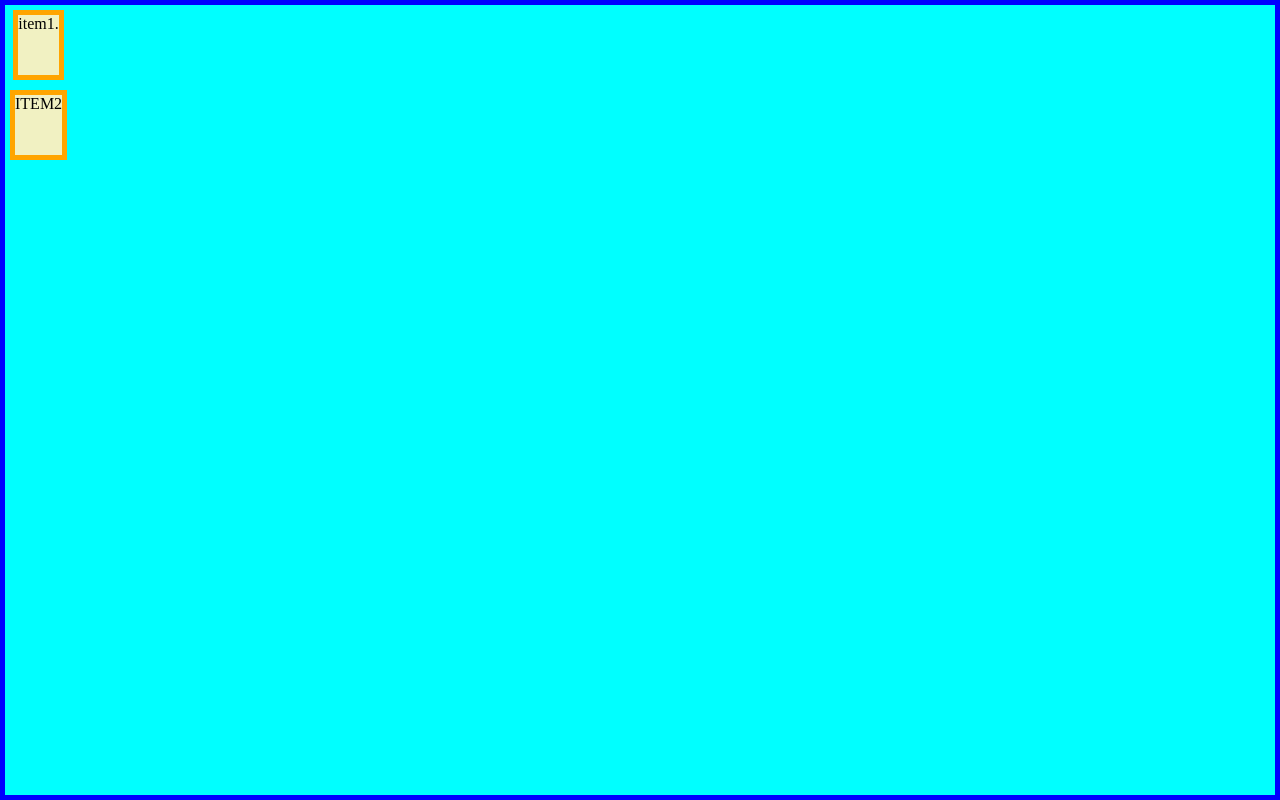
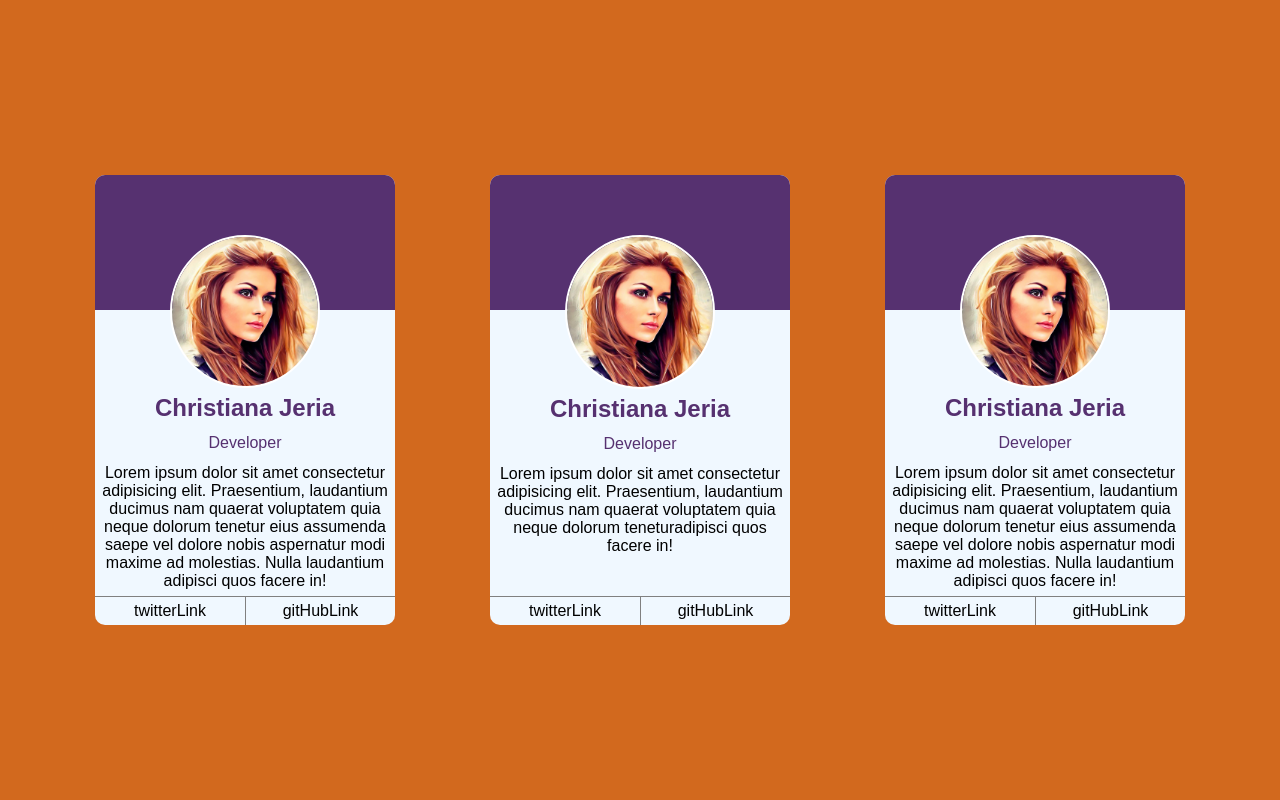
Before and after one commit to dmitriyPruss/lesson7, a plain HTML site: page index.html in a window 1280 px wide. Drawn offline with Linux system fonts and the light colour scheme.

Commit message:
second commit

```diff
--- a/css/styles.css
+++ b/css/styles.css
@@ -1,38 +1,84 @@
+body{
+    --card-width: 300px;
+    --main-color: rgb(86,49,112);
+}
+
 *{
     box-sizing: border-box;
     margin:0;
     padding:0;
-}
-
-.parent{
-    border: 5px solid blue;
-    background-color: aqua;
-    height: 100vh;
+    font-family: sans-serif;
 }
 
 .flexContainer{
+    height:100vh;
+    background-color: chocolate;
+
     display: flex;
-    justify-content: flex-start;
+    justify-content: space-evenly;
     align-items: center;
-    /* flex-direction: row-reverse; */
-    /* flex-wrap: wrap;  */
-    flex-flow: column wrap;
-    align-content: flex-start;
 }
 
-.child{
-    border: 5px solid orange;
-    background-color: rgb(241,241,194);
-    margin: 5px;
-    /* min-width: 250px;
-    max-width: 350px; */
-    /* width: 555px; */
-    /* height:150px; */
+.cardContainer{
+    width: var(--card-width);
+    height: calc(var(--card-width) * 1.5);
+    background-color: aliceblue;
+    border-radius: 10px;
+    overflow: hidden;
+    display: flex;
+    flex-direction: column;
+    align-items: center;
 }
 
-.flexContainer > div{
-    flex-basis: 70px;
-    /* white-space: nowrap; */
-    /* flex-shrink: 1; */
-    /* flex-grow: 1; */
+.topCardBackground{
+    background-color: var(--main-color);
+    width: 100%;
+    height: calc(var(--card-width) * 0.45);
 }
+
+.userProfileImage{
+    width: calc(var(--card-width) * 0.5);
+    /* height: calc(var(--card-width) * 0.5); */
+    border-radius: 50%;
+    border: 2px solid white;
+    margin-top: calc(var(--card-width) * (-0.25));
+    overflow: hidden;
+}
+
+.userProfileImage > img{
+    object-fit: cover;
+    width:100%;
+    height: 100%;
+}
+
+.userName, .userPosition{
+    color: var(--main-color);
+    padding: 6px;
+}
+
+.userPosition{
+    color: var(--main-color);
+    padding: 6px;
+}
+
+.userInfo{
+    padding: 6px;
+    text-align: center;
+}
+
+.socialLinks{
+    margin-top: auto;
+    display: flex;
+    width: 100%;
+}
+
+.socialLinks > div{
+    width: 50%;
+    padding: 5px;
+    border-top: 1px solid grey;
+    text-align: center;
+}
+
+.gitHubLink{
+    border-left: 1px solid grey;
+}
--- a/index.html
+++ b/index.html
@@ -9,9 +9,64 @@
 </head>
 <body>
     <!-- .flexContainer.parent>(.flexItem.child{ITEM$})*10 -->
-    <div class="flexContainer parent">
-        <div class="flexItem1 child">item1.</div>
-        <div class="flexItem2 child">ITEM2</div>
-    </div>
+   <div class="flexContainer">
+        <div class="cardContainer">
+            <div class="topCardBackground"></div>
+            <div class="userProfileImage">
+                <img src="./imgs/11.jpeg" alt="Christiana Jeria">
+            </div>
+            <div class="userName">
+                <h2>Christiana Jeria</h2>
+            </div>
+            <div class="userPosition">
+                <span>Developer</span>
+            </div>
+            <div class="userInfo">
+                <p>Lorem ipsum dolor sit amet consectetur adipisicing elit. Praesentium, laudantium ducimus nam quaerat voluptatem quia neque dolorum tenetur eius assumenda saepe vel dolore nobis aspernatur modi maxime ad molestias. Nulla laudantium adipisci quos facere in!</p>
+            </div>
+            <div class="socialLinks">
+                <div class="twitter">twitterLink</div>
+                <div class="gitHubLink">gitHubLink</div>
+            </div>
+        </div>
+        <div class="cardContainer">
+            <div class="topCardBackground"></div>
+            <div class="userProfileImage">
+                <img src="./imgs/11.jpeg" alt="Christiana Jeria">
+            </div>
+            <div class="userName">
+                <h2>Christiana Jeria</h2>
+            </div>
+            <div class="userPosition">
+                <span>Developer</span>
+            </div>
+            <div class="userInfo">
+                <p>Lorem ipsum dolor sit amet consectetur adipisicing elit. Praesentium, laudantium ducimus nam quaerat voluptatem quia neque dolorum teneturadipisci quos facere in!</p>
+            </div>
+            <div class="socialLinks">
+                <div class="twitter">twitterLink</div>
+                <div class="gitHubLink">gitHubLink</div>
+            </div>
+        </div>
+        <div class="cardContainer">
+            <div class="topCardBackground"></div>
+            <div class="userProfileImage">
+                <img src="./imgs/11.jpeg" alt="Christiana Jeria">
+            </div>
+            <div class="userName">
+                <h2>Christiana Jeria</h2>
+            </div>
+            <div class="userPosition">
+                <span>Developer</span>
+            </div>
+            <div class="userInfo">
+                <p>Lorem ipsum dolor sit amet consectetur adipisicing elit. Praesentium, laudantium ducimus nam quaerat voluptatem quia neque dolorum tenetur eius assumenda saepe vel dolore nobis aspernatur modi maxime ad molestias. Nulla laudantium adipisci quos facere in!</p>
+            </div>
+            <div class="socialLinks">
+                <div class="twitter">twitterLink</div>
+                <div class="gitHubLink">gitHubLink</div>
+            </div>
+        </div>
+   </div>
 </body>
 </html>
```
Also changed, not shown: imgs/11.jpeg (added).
